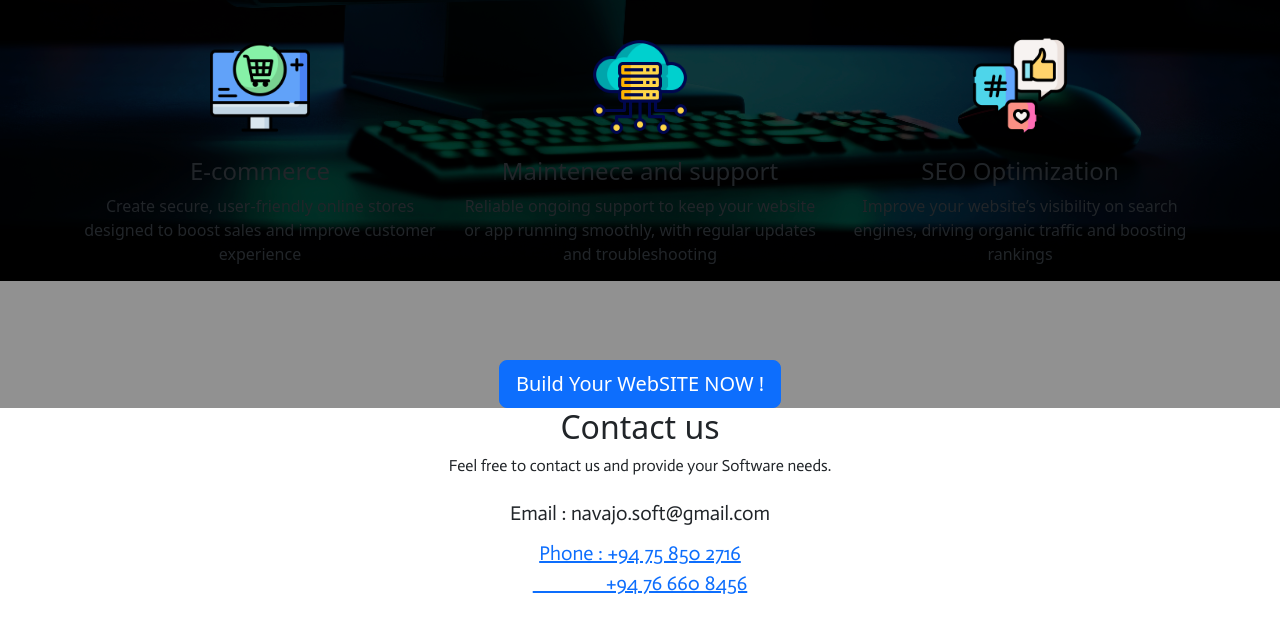
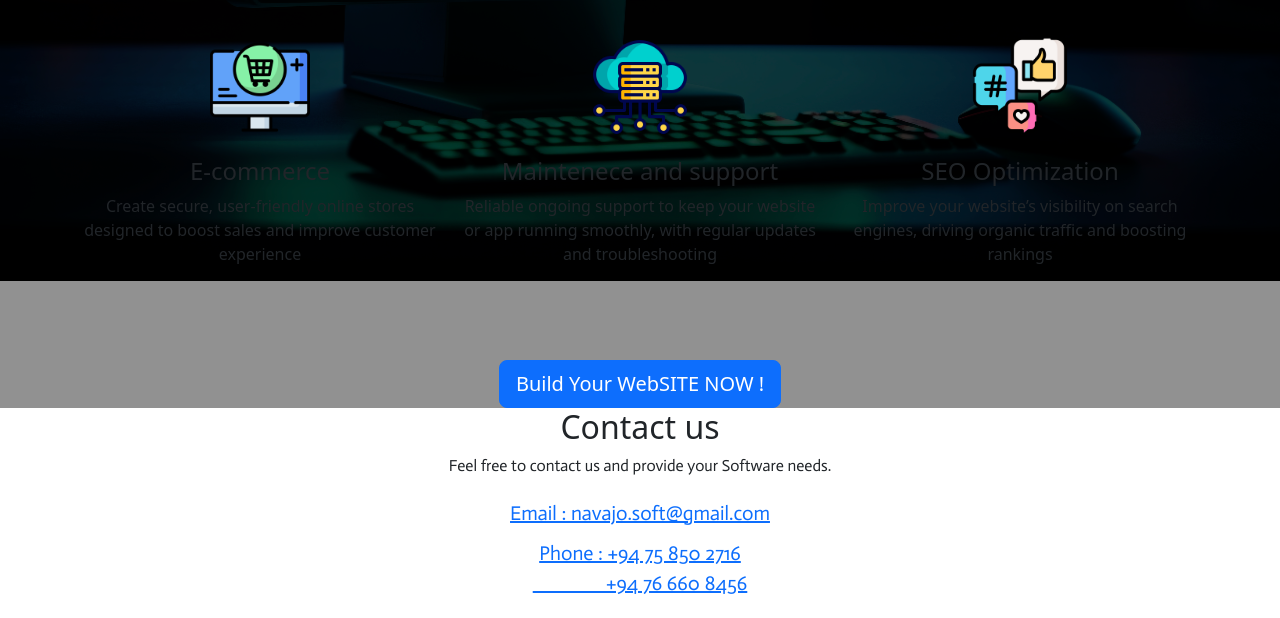
Before and after one commit to navajo-ss/Navajo, a plain HTML site: page index.html in a window 1280 px wide. Shown: the part 1404-2022 px from the top of the page. Drawn offline with nearby package versions, Linux system fonts and the light colour scheme; files whose address does not match are found by name; a web font is replaced by a local one.

Commit message:
Update index.html

```diff
--- a/index.html
+++ b/index.html
@@ -157,9 +157,10 @@ Ecommerce.">
                 <div class="col-lg-8 mx-auto">
                     <h2>Contact us</h2>
                     <p style="margin-bottom: 20px;font-family: Actor, sans-serif;">Feel free to contact us and provide your Software needs.</p>
-                    <p style="margin-bottom: 10px;font-family: Actor, sans-serif;font-size: 20px;">Email : navajo.soft@gmail.com</p><a href="tel:+94758502716">
+                    <a href="tel:+94766608456">
+                        <p style="margin-bottom: 10px;font-family: Actor, sans-serif;font-size: 20px;">Email : navajo.soft@gmail.com</p></a><a href="tel:+94758502716">
                         <p style="margin-bottom: 0px;font-family: Actor, sans-serif;font-size: 20px;">Phone : +94 75 850 2716</p>
-                    </a><a href="tel:+94766608456">
+                    </a><a href="mailto:navajo.soft@gmail.com">
                         <p style="margin-bottom: 30px;font-family: Actor, sans-serif;font-size: 20px;">&nbsp; &nbsp; &nbsp; &nbsp; &nbsp; &nbsp; &nbsp; &nbsp; +94 76 660 8456</p>
                     </a>
                     <ul class="list-inline banner-social-buttons">
```
